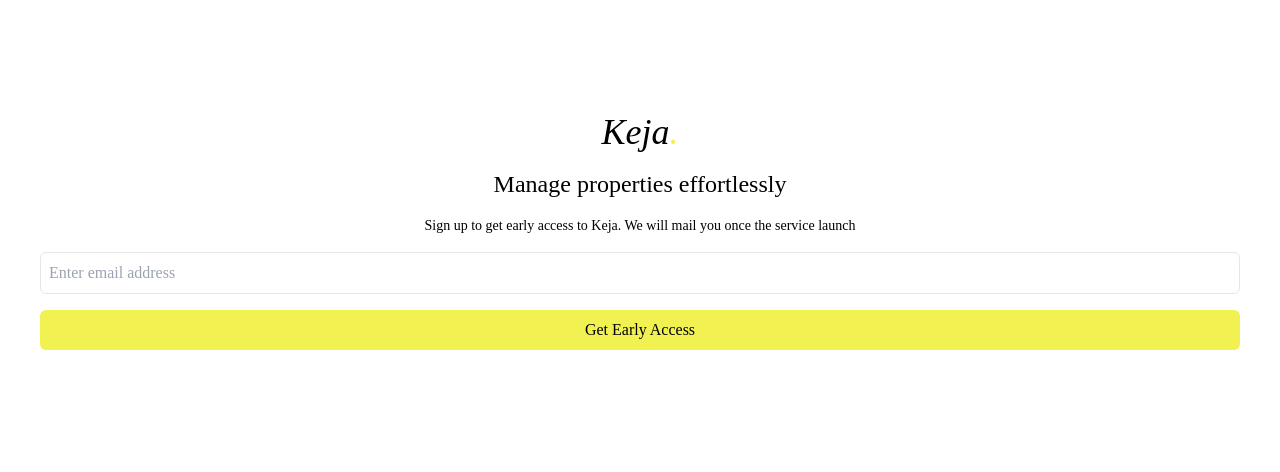
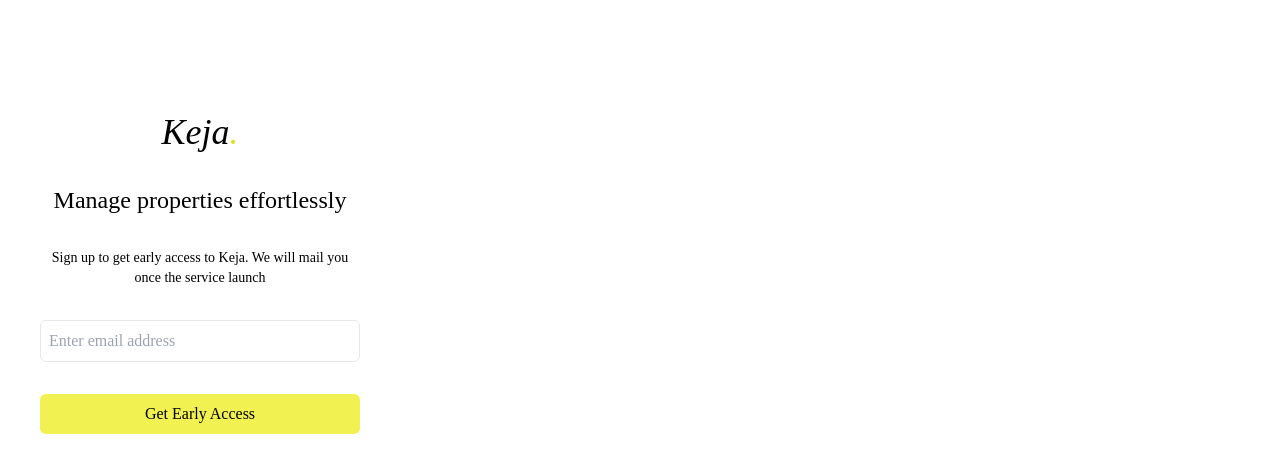
Before and after one commit to pacheko-ke/keja, a React (Create React App) app: page /#/ in a window 1280 px wide. Shown: the top 472 px of the page. Built offline with nearby package versions, Linux system fonts and the light colour scheme.

Commit message:
change accent color

```diff
--- a/src/components/dashboard/Newsletter.jsx
+++ b/src/components/dashboard/Newsletter.jsx
@@ -2,15 +2,13 @@ import React from 'react'
 
 export default function Newsletter() {
   return (
-    <div className='flex gap-4 flex-col mx-10 mt-28 '>
-        <h1 className='text-4xl italic'>Keja<span className='text-[#F1F252]'>.</span></h1>
+    <div className='flex gap-4 flex-col mx-10 mt-28 md:w-1/4 md:gap-8 align-right'>
+        <h1 className='text-4xl italic'>Keja<span className='text-[#e0e02d]'>.</span></h1>
         <h1 className='text-2xl'>Manage properties effortlessly</h1>
         <p className="text-sm">Sign up to get early access to Keja. We will mail you once the service launch  </p>
         <input type="email" placeholder='Enter email address' className='border pl-2 py-2 rounded-md invalid:border-red-500 invalid:border-2'/>
         <button className='bg-[#F1F252] py-2 rounded-md text-black'>Get Early Access</button>
 
-
-
     </div>
   )
 }
```
